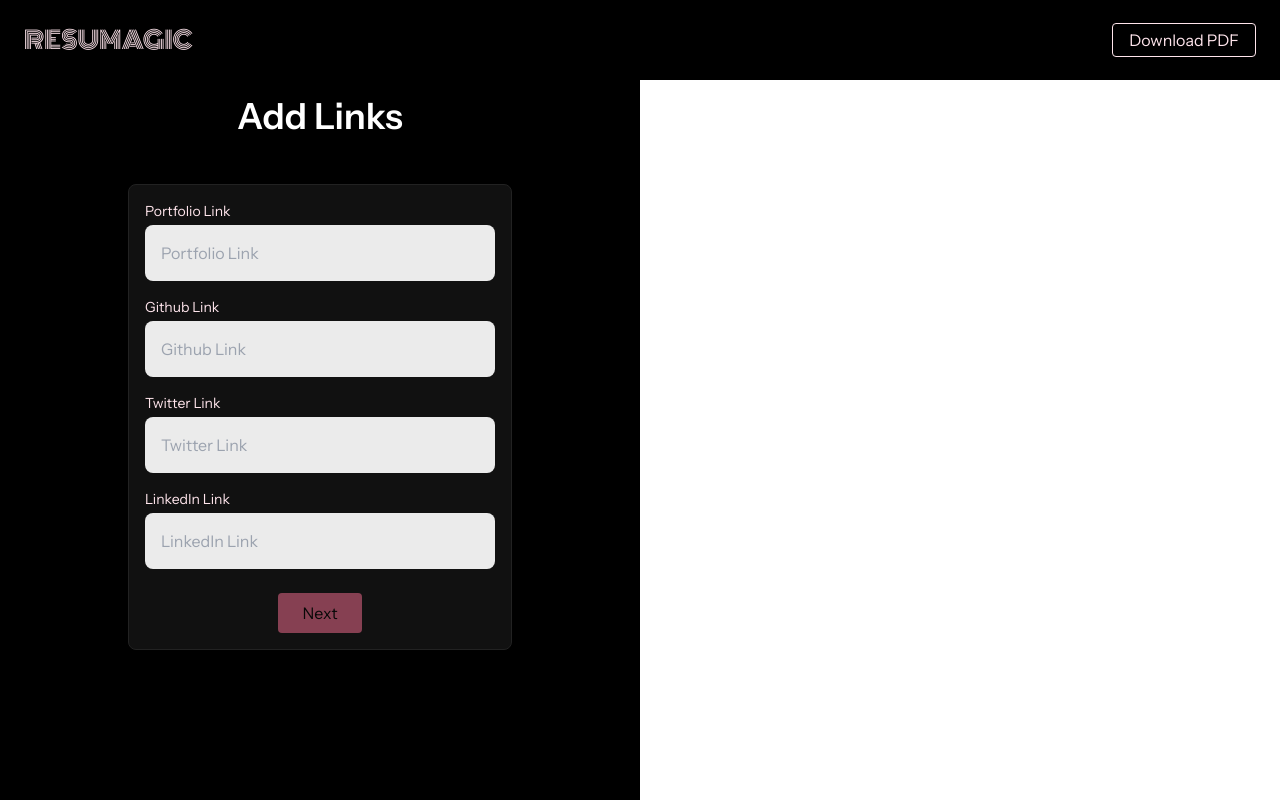
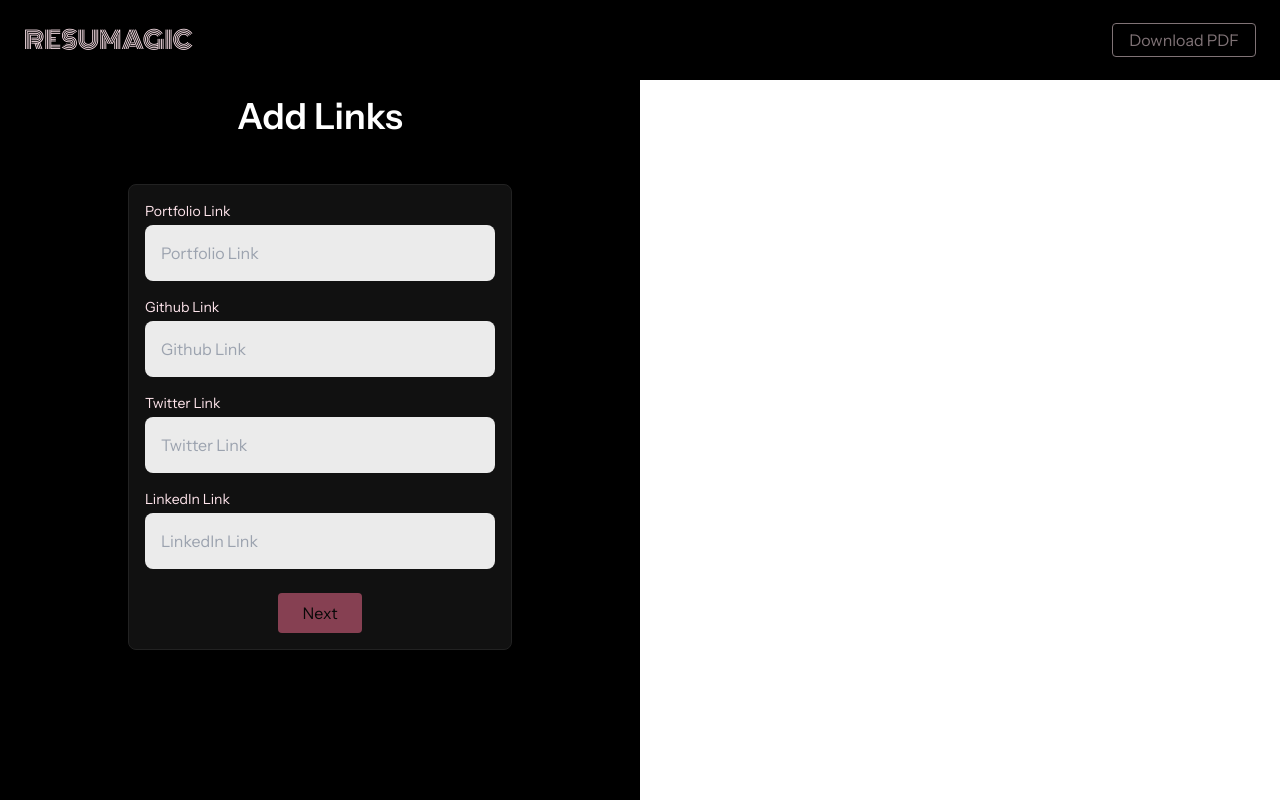
Before and after one commit to 100x-Engineers/coding-wars-distros-in-display-KishanMandora, a React (Vite) app in the folder client/: page /links in a window 1280 px wide. Built offline with nearby package versions, Linux system fonts and the light colour scheme.

Commit message:
feat: add check for data before download

```diff
--- a/client/src/components/Navbar.tsx
+++ b/client/src/components/Navbar.tsx
@@ -1,14 +1,25 @@
+import { useForm } from "../hooks/useForm"
 import { downloadPDf } from "../utils/downloadPdf"
 import Button from "./Button"
 
 function Navbar() {
+  const { state } = useForm()
 
   return (
     <nav className="bg-black w-full h-1/10 flex justify-between px-6 py-2 items-center print:hidden">
       <h1 className="font-mono text-pink-50 text-2xl">
         RESUMAGIC
       </h1>
-      <Button variant="primaryOutline" size="sm" onClick={downloadPDf}>
+      <Button variant="primaryOutline" size="sm" onClick={downloadPDf}
+        isDisabled={!state.email
+          || !state.name
+          || !state.summary
+          || !state.portfolioLink
+          || !state.githubLink
+          || !state.twitterLink
+          || !state.linkedInLink
+          || !state.summary}
+      >
         Download PDF
       </Button>
     </nav>
--- a/client/src/pages/Summary.tsx
+++ b/client/src/pages/Summary.tsx
@@ -30,8 +30,16 @@ function Summary() {
             <div className="flex justify-center mt-6">
               <Button
                 onClick={downloadPDf}
-                isDisabled={!state.summary}>
-                Next
+                isDisabled={!state.email
+                  || !state.name
+                  || !state.summary
+                  || !state.portfolioLink
+                  || !state.githubLink
+                  || !state.twitterLink
+                  || !state.linkedInLink
+                  || !state.summary}
+              >
+                Download
               </Button>
             </div>
           </form>
```
